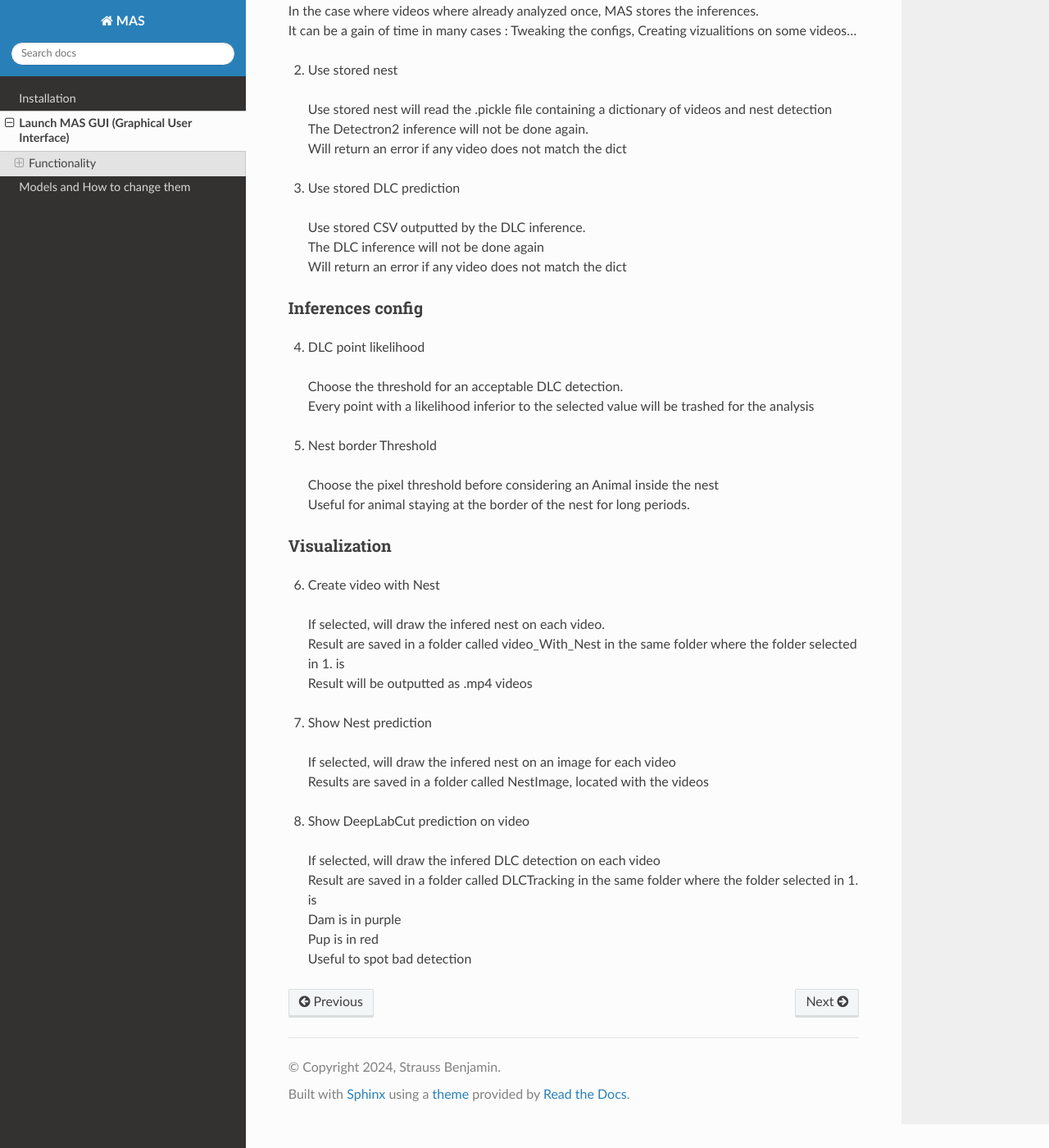
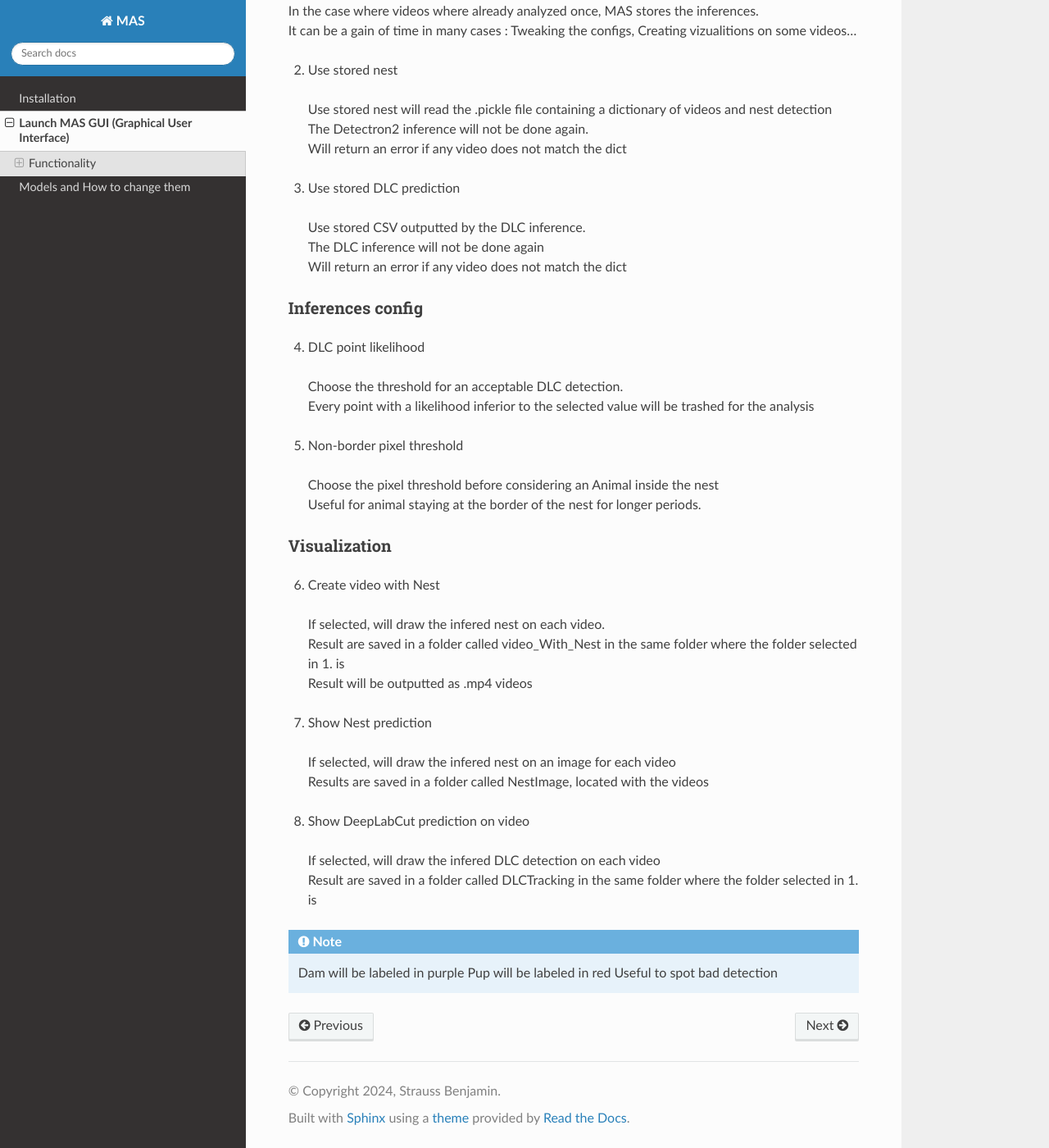
Before and after one commit to ChavisManzoniLab/MAS, a Sphinx documentation site: the page built from docs/usage.rst, in a window 1280 px wide and 1400 px high, scrolled down 1501 px. Shown: the whole window at 82% size. Built offline with Sphinx 7.4.7 and the Read the Docs theme 3.1.0, drawn with Linux system fonts in a browser that asks for light colours.

Commit message:
Update usage.rst

```diff
--- a/docs/usage.rst
+++ b/docs/usage.rst
@@ -73,9 +73,9 @@ Inferences config
   | Choose the threshold for an acceptable DLC detection.
   | Every point with a likelihood inferior to the selected value will be trashed for the analysis
 
-5. Nest border Threshold
+5. Non-border pixel threshold
   | Choose the pixel threshold before considering an Animal inside the nest
-  | Useful for animal staying at the border of the nest for long periods.
+  | Useful for animal staying at the border of the nest for longer periods.
 
 Visualization
 ---------------
@@ -92,6 +92,8 @@ Visualization
 8. Show DeepLabCut prediction on video
   | If selected, will draw the infered DLC detection on each video
   | Result are saved in a folder called DLCTracking in the same folder where the folder selected in 1. is
-  | Dam is in purple
-  | Pup is in red
-  | Useful to spot bad detection
+
+.. note::
+   Dam will be labeled in purple
+   Pup will be labeled in red
+   Useful to spot bad detection
```
